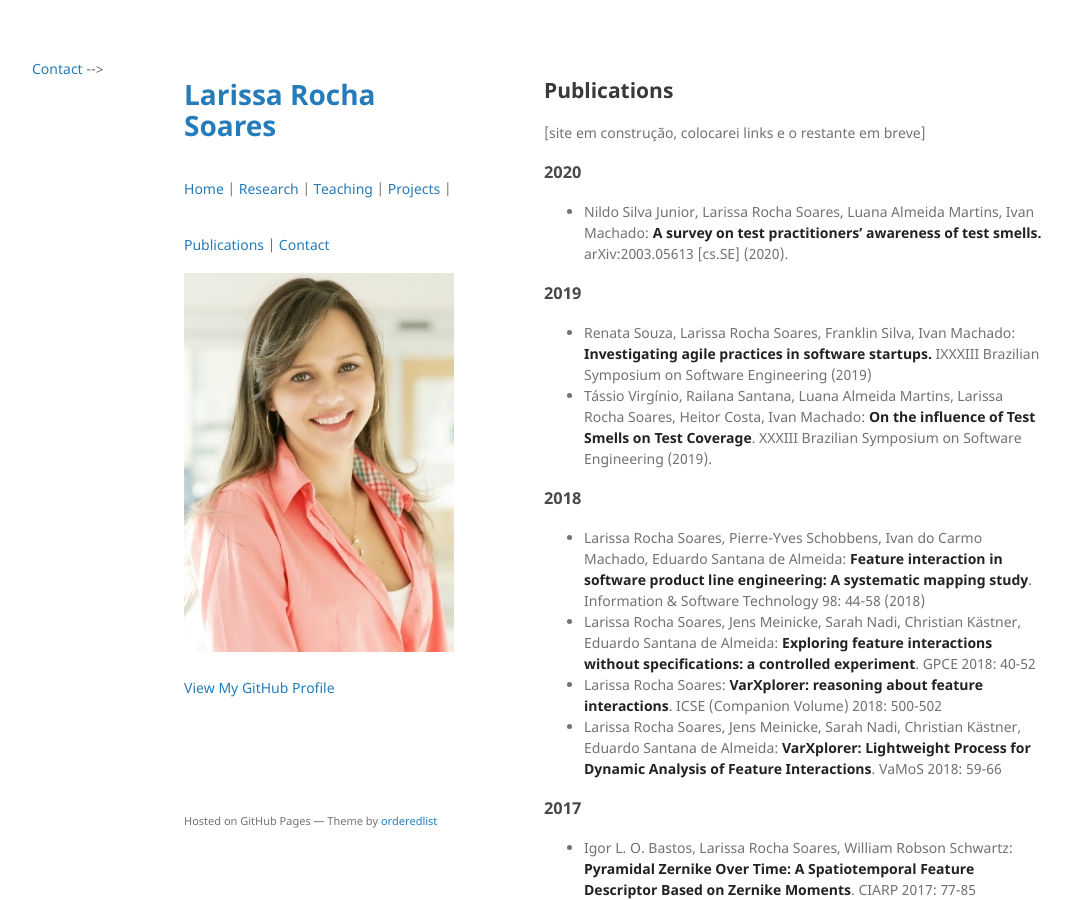
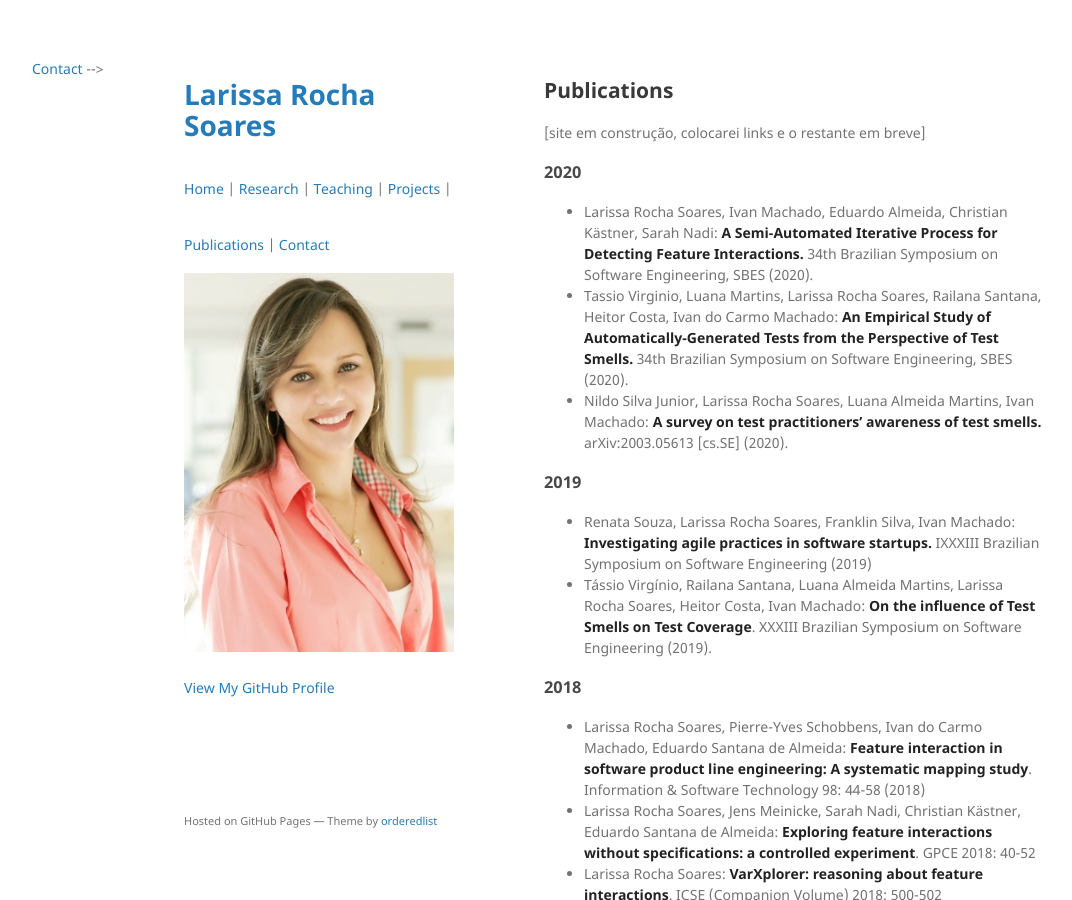
Before and after one commit to larirsoares/larirsoares.github.io, a Jekyll site: the page built from publications.md, in a window 1280 px wide and 900 px high. Shown: the whole window, without its empty margins (26-1098 px from the left). Built offline with Jekyll 4.4.1, drawn with Linux system fonts in a browser that asks for light colours; the repository's description, which GitHub fills in, is left out.

Commit message:
Update publications.md

```diff
--- a/publications.md
+++ b/publications.md
@@ -14,6 +14,8 @@ title: "Publications"
 [site em construção, colocarei links e o restante em breve]
 
 ### 2020
+* Larissa Rocha Soares, Ivan Machado, Eduardo Almeida, Christian Kästner, Sarah Nadi: **A Semi-Automated Iterative Process for Detecting Feature Interactions.** 34th Brazilian Symposium on Software Engineering, SBES (2020).
+* Tassio Virginio, Luana Martins, Larissa Rocha Soares, Railana Santana, Heitor Costa, Ivan do Carmo Machado: **An Empirical Study of Automatically-Generated Tests from the Perspective of Test Smells.** 34th Brazilian Symposium on Software Engineering, SBES (2020).
 * Nildo Silva Junior, Larissa Rocha Soares, Luana Almeida Martins, Ivan Machado: **A survey on test practitioners' awareness of test smells.** arXiv:2003.05613 [cs.SE] (2020).
 
 ### 2019
```
